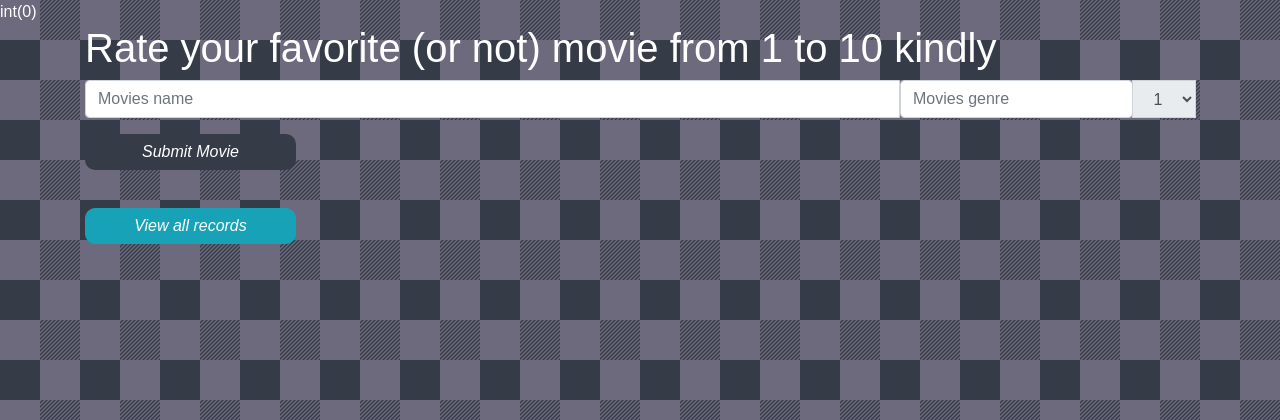
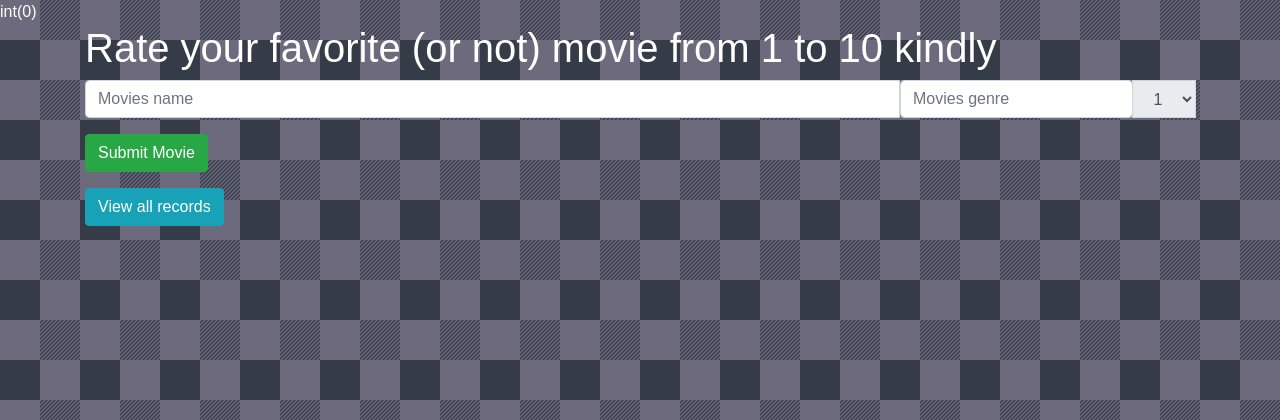
Before and after one commit to TadjievCodes/PHP_Form_Project, a PHP site: page /tadjiev_form.php in a window 1280 px wide. Shown: the top 420 px of the page. Run offline with PHP 8.4, Linux system fonts and the light colour scheme.

Commit message:
changed the sql file naem and buttons styling

```diff
--- a/tadjiev_project/tadjiev_form.php
+++ b/tadjiev_project/tadjiev_form.php
@@ -55,7 +55,7 @@
                 </div>
             </div>
 
-            <button type="submit" class="btn mt-3">Submit Movie</button>
+            <button type="submit" class="btn btn-success mt-3">Submit Movie</button>
         </form>';
         }
         ?>
```
Also changed, not shown: tadjiev_project/style.css (+12 -2 lines), tadjiev_project/tadjiev.sql (renamed from tadjiev_project/movies.sql).
